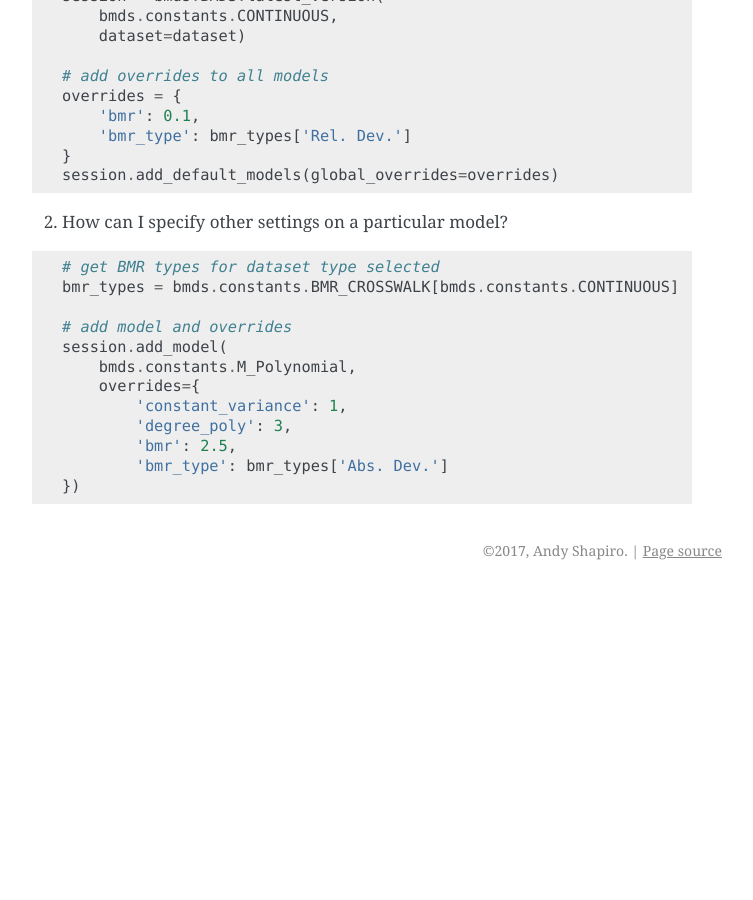
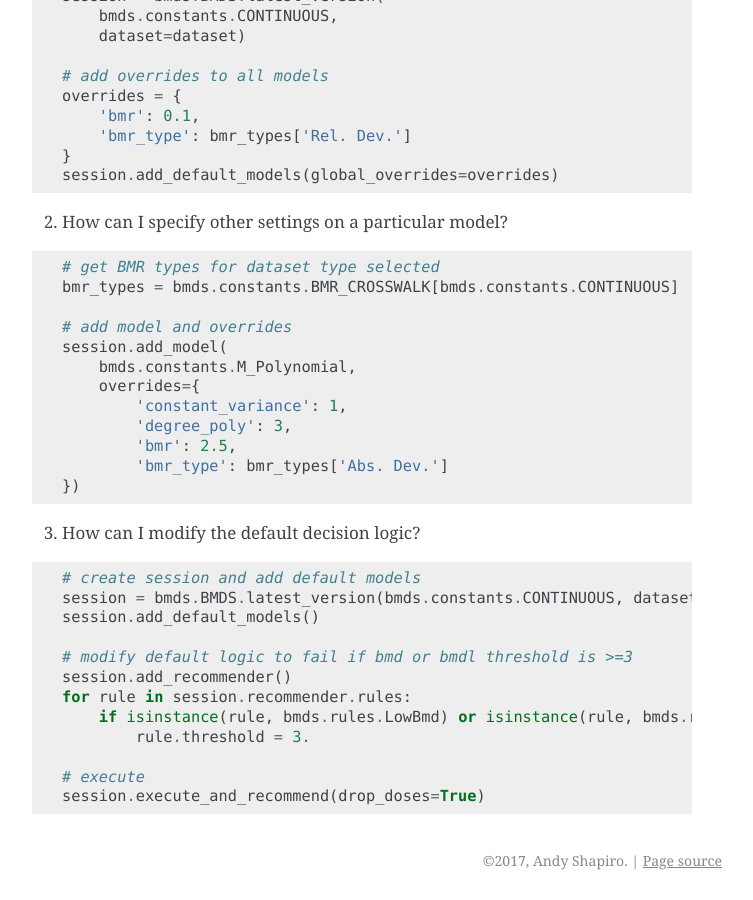
Before and after one commit to shapiromatron/bmds, a Sphinx documentation site: the page built from docs/quickstart.rst, in a window 1280 px wide and 900 px high, scrolled down 1502 px. Shown: the whole window, without its empty margins (388-1141 px from the left). Built offline with Sphinx 7.4.7, drawn with Linux system fonts in a browser that asks for light colours; before the commit the page ends 2092 px from its top, so only the background shows below that.

Commit message:
save history of dropping doses; add new example to FAQ

```diff
--- a/HISTORY.rst
+++ b/HISTORY.rst
@@ -11,6 +11,7 @@ v0.11.0 (2018-09-14)
 * Support Python3.7
 * Add new `DichotomousCancerDataset` which only needs 2 dose-groups
 * Fix bug with ANOVA implementation being cached with dropped doses
+* Save history of models executed when dropping doses
 
 v0.10.0 (2018-04-11)
 --------------------
--- a/docs/quickstart.rst
+++ b/docs/quickstart.rst
@@ -104,3 +104,20 @@ Frequently Asked Questions
             'bmr': 2.5,
             'bmr_type': bmr_types['Abs. Dev.']
     })
+
+3. How can I modify the default decision logic?
+
+.. code-block:: python
+
+    # create session and add default models
+    session = bmds.BMDS.latest_version(bmds.constants.CONTINUOUS, dataset=dataset)
+    session.add_default_models()
+
+    # modify default logic to fail if bmd or bmdl threshold is >=3
+    session.add_recommender()
+    for rule in session.recommender.rules:
+        if isinstance(rule, bmds.rules.LowBmd) or isinstance(rule, bmds.rules.LowBmdl):
+            rule.threshold = 3.
+
+    # execute
+    session.execute_and_recommend(drop_doses=True)
```
Also changed, not shown: 1 other file.
